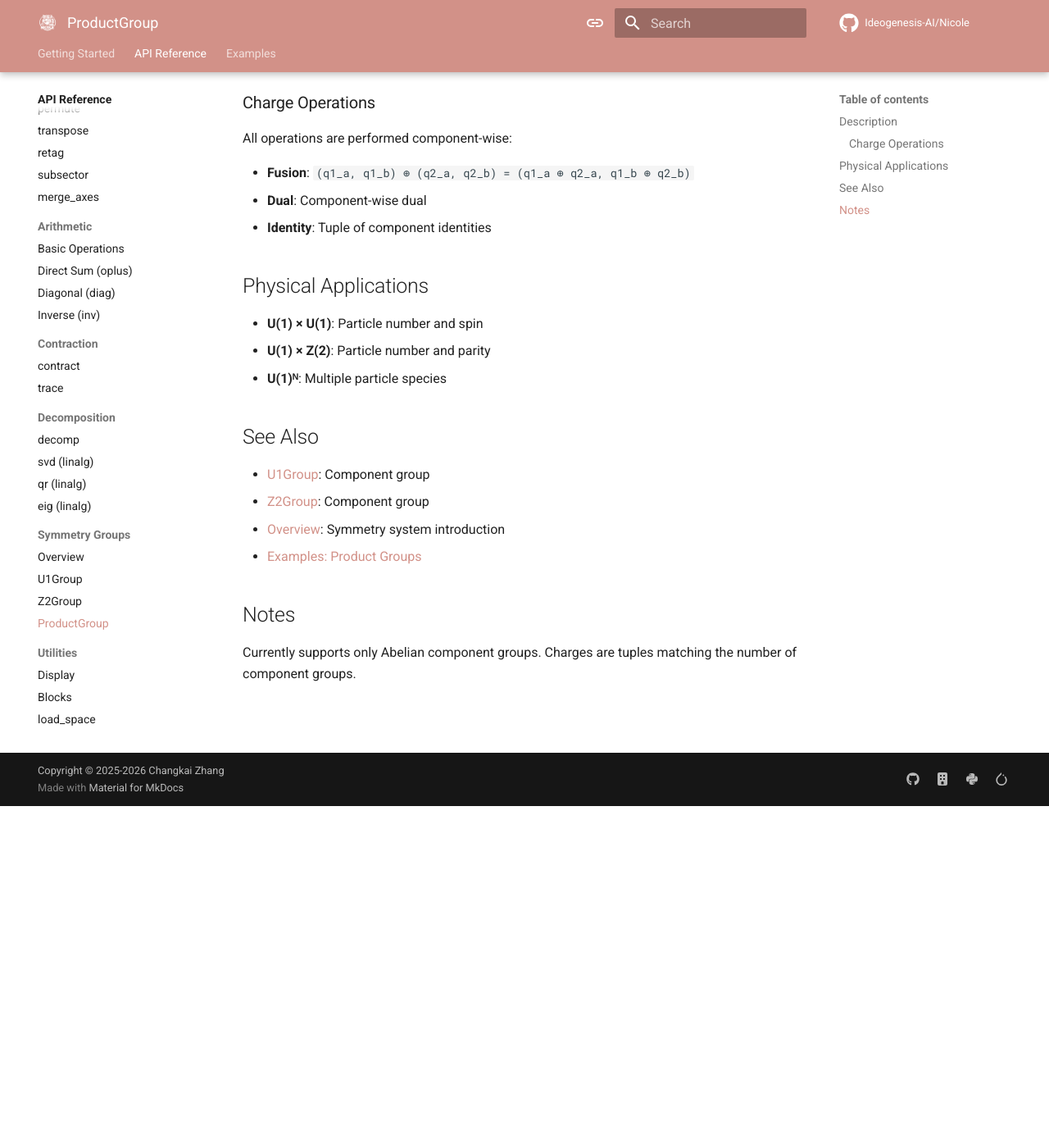
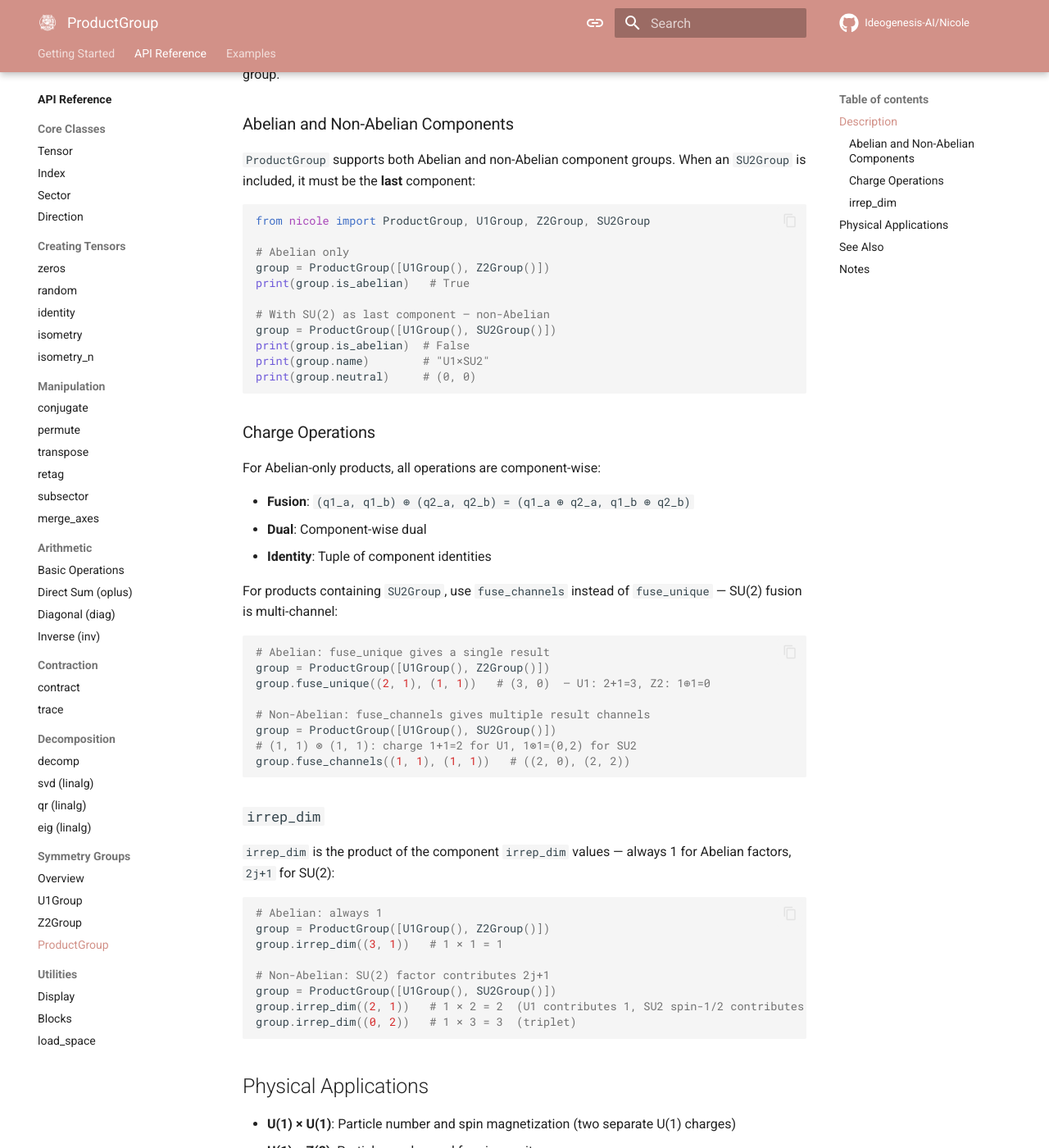
Before and after one commit to Ideogenesis-AI/Nicole, an MkDocs documentation site: the page built from docs/api/symmetry/product-group.md, in a window 1280 px wide and 1400 px high, scrolled down 425 px. Shown: the whole window at 82% size. Built offline with MkDocs 1.6.1 and Material for MkDocs 9.7.7, drawn with Linux system fonts in a browser that asks for light colours; comment, search, counter and statistics services are not loaded; the version menu is left out; before the commit the page ends 1408 px from its top, so only the background shows below that; some of the changed text lies outside the part shown.

Commit message:
Enhance ProductGroup documentation to clarify multiple symmetry combinations and operations
This commit updates the ProductGroup documentation to explain the combination of multiple symmetry groups, including both Abelian and non-Abelian components. It introduces new sections on charge operations, specifically detailing the use of `fuse_channels` for non-Abelian groups and the significance of `irrep_dim`. Additionally, examples are provided to illustrate the behavior of the ProductGroup with different symmetry combinations, improving user understanding of complex symmetry interactions within the Nicole library.

````diff
--- a/docs/api/symmetry/product-group.md
+++ b/docs/api/symmetry/product-group.md
@@ -1,6 +1,6 @@
 # ProductGroup
 
-Multiple simultaneous symmetries.
+Combine multiple symmetry groups into a single product group, enforcing all constituent conservation laws simultaneously. Charges are tuples of component charges.
 
 ::: nicole.ProductGroup
     options:
@@ -10,8 +10,11 @@ Multiple simultaneous symmetries.
         - __init__
         - name
         - neutral
+        - is_abelian
+        - irrep_dim
         - dual
-        - fuse
+        - fuse_unique
+        - fuse_channels
         - equal
         - validate_charge
 
@@ -19,27 +22,78 @@ Multiple simultaneous symmetries.
 
 Combines multiple independent symmetry groups. Charges are tuples with one component per group.
 
+### Abelian and Non-Abelian Components
+
+`ProductGroup` supports both Abelian and non-Abelian component groups. When an `SU2Group` is included, it must be the **last** component:
+
+```python
+from nicole import ProductGroup, U1Group, Z2Group, SU2Group
+
+# Abelian only
+group = ProductGroup([U1Group(), Z2Group()])
+print(group.is_abelian)   # True
+
+# With SU(2) as last component — non-Abelian
+group = ProductGroup([U1Group(), SU2Group()])
+print(group.is_abelian)  # False
+print(group.name)        # "U1×SU2"
+print(group.neutral)     # (0, 0)
+```
+
 ### Charge Operations
 
-All operations are performed component-wise:
+For Abelian-only products, all operations are component-wise:
 
 - **Fusion**: `(q1_a, q1_b) ⊕ (q2_a, q2_b) = (q1_a ⊕ q2_a, q1_b ⊕ q2_b)`
 - **Dual**: Component-wise dual
 - **Identity**: Tuple of component identities
 
+For products containing `SU2Group`, use `fuse_channels` instead of `fuse_unique` — SU(2) fusion is multi-channel:
+
+```python
+# Abelian: fuse_unique gives a single result
+group = ProductGroup([U1Group(), Z2Group()])
+group.fuse_unique((2, 1), (1, 1))   # (3, 0)  — U1: 2+1=3, Z2: 1⊕1=0
+
+# Non-Abelian: fuse_channels gives multiple result channels
+group = ProductGroup([U1Group(), SU2Group()])
+# (1, 1) ⊗ (1, 1): charge 1+1=2 for U1, 1⊗1=(0,2) for SU2
+group.fuse_channels((1, 1), (1, 1))   # ((2, 0), (2, 2))
+```
+
+### `irrep_dim`
+
+`irrep_dim` is the product of the component `irrep_dim` values — always 1 for Abelian factors, `2j+1` for SU(2):
+
+```python
+# Abelian: always 1
+group = ProductGroup([U1Group(), Z2Group()])
+group.irrep_dim((3, 1))   # 1 × 1 = 1
+
+# Non-Abelian: SU(2) factor contributes 2j+1
+group = ProductGroup([U1Group(), SU2Group()])
+group.irrep_dim((2, 1))   # 1 × 2 = 2  (U1 contributes 1, SU2 spin-1/2 contributes 2)
+group.irrep_dim((0, 2))   # 1 × 3 = 3  (triplet)
+```
+
 ## Physical Applications
 
-- **U(1) × U(1)**: Particle number and spin
-- **U(1) × Z(2)**: Particle number and parity
+- **U(1) × U(1)**: Particle number and spin magnetization (two separate U(1) charges)
+- **U(1) × Z(2)**: Particle number and fermion parity
 - **U(1)ᴺ**: Multiple particle species
+- **U(1) × SU(2)**: Particle number + full spin-rotation symmetry (Hubbard/band models)
+- **Z(2) × SU(2)**: Parity + full spin-rotation symmetry
 
 ## See Also
 
-- [U1Group](u1-group.md): Component group
-- [Z2Group](z2-group.md): Component group
+- [U1Group](u1-group.md): Abelian component group
+- [Z2Group](z2-group.md): Abelian component group
+- [SU2Group](su2-group.md): Non-Abelian component group
 - [Overview](overview.md): Symmetry system introduction
 - [Examples: Product Groups](../../examples/symmetries/product-examples.md)
 
 ## Notes
 
-Currently supports only Abelian component groups. Charges are tuples matching the number of component groups.
+- `SU2Group`, if present, must be the **last** component of `ProductGroup`.
+- When `SU2Group` is a component, `is_abelian` returns `False` and tensors carry intertwiner (`Bridge`) data.
+- Charges are tuples matching the number of component groups.
````
